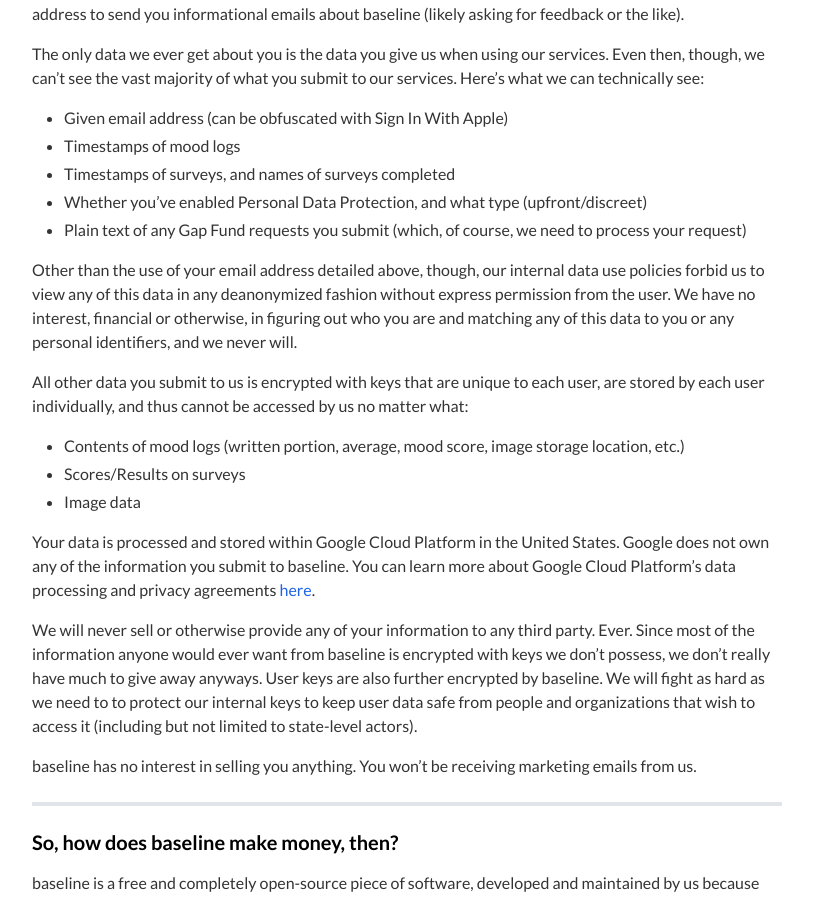
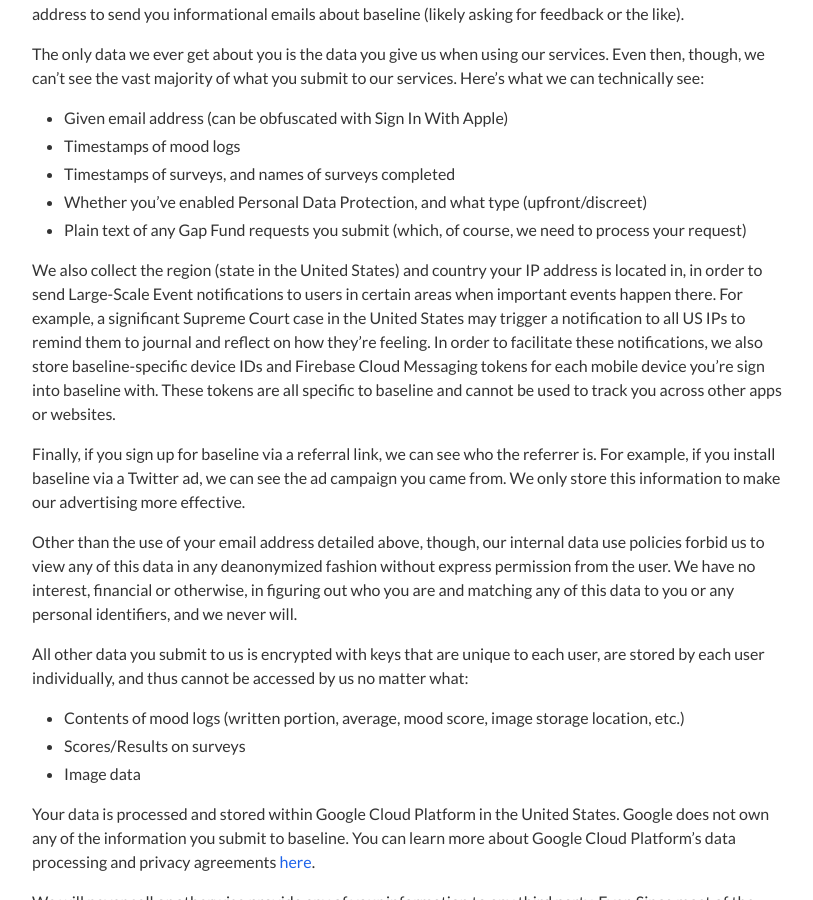
Before and after one commit to nkalupahana/baseline, a Jekyll site: the page built from docs/_pages/privacypolicy.md, in a window 1280 px wide and 900 px high, scrolled down 410 px. Shown: the whole window, without its empty margins (233-1046 px from the left). Built offline with Jekyll 4.4.1, drawn with Linux system fonts in a browser that asks for light colours; nearby versions of some CDN libraries.

Commit message:
Update Privacy Policy with new data collection

```diff
--- a/docs/_pages/privacypolicy.md
+++ b/docs/_pages/privacypolicy.md
@@ -18,6 +18,17 @@ The only data we ever get about you is the data you give us when using our servi
 - Timestamps of surveys, and names of surveys completed
 - Whether you’ve enabled Personal Data Protection, and what type (upfront/discreet)
 - Plain text of any Gap Fund requests you submit (which, of course, we need to process your request)
+
+We also collect the region (state in the United States) and country your IP address is located in, in order to
+send Large-Scale Event notifications to users in certain areas when important events happen there. For example, a
+significant Supreme Court case in the United States may trigger a notification to all US IPs to remind them to
+journal and reflect on how they're feeling. In order to facilitate these notifications, we also store baseline-specific
+device IDs and Firebase Cloud Messaging tokens for each mobile device you're sign into baseline with.
+These tokens are all specific to baseline and cannot be used to track you across other apps or websites.
+
+Finally, if you sign up for baseline via a referral link, we can see who the referrer is. For example, if you
+install baseline via a Twitter ad, we can see the ad campaign you came from. We only store this information to make
+our advertising more effective.
 
 Other than the use of your email address detailed above, though, our internal data use policies forbid us to view any of this data in any deanonymized fashion without express permission from the user. We have no interest, financial or otherwise, in figuring out who you are and matching any of this data to you or any personal identifiers, and we never will.
 
```
